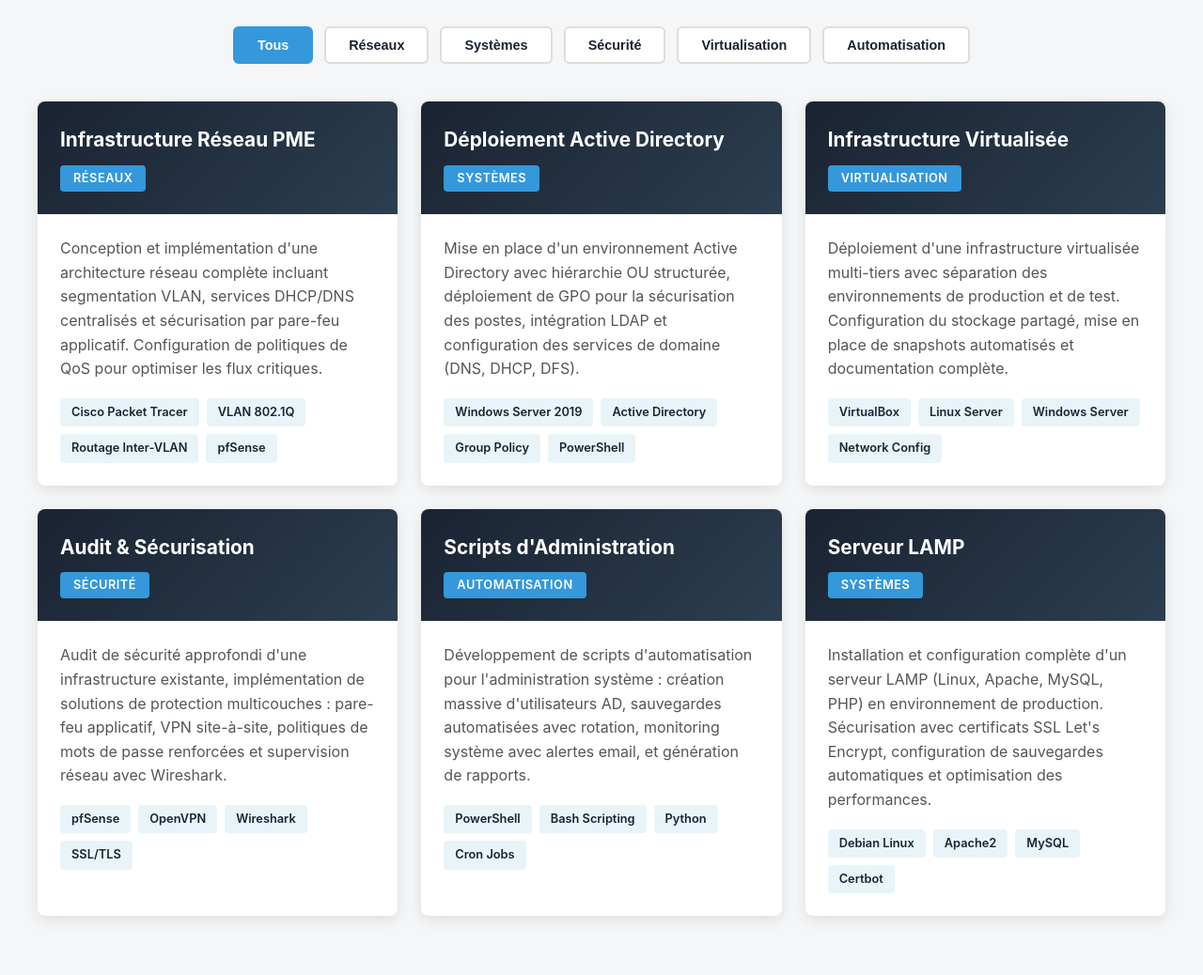
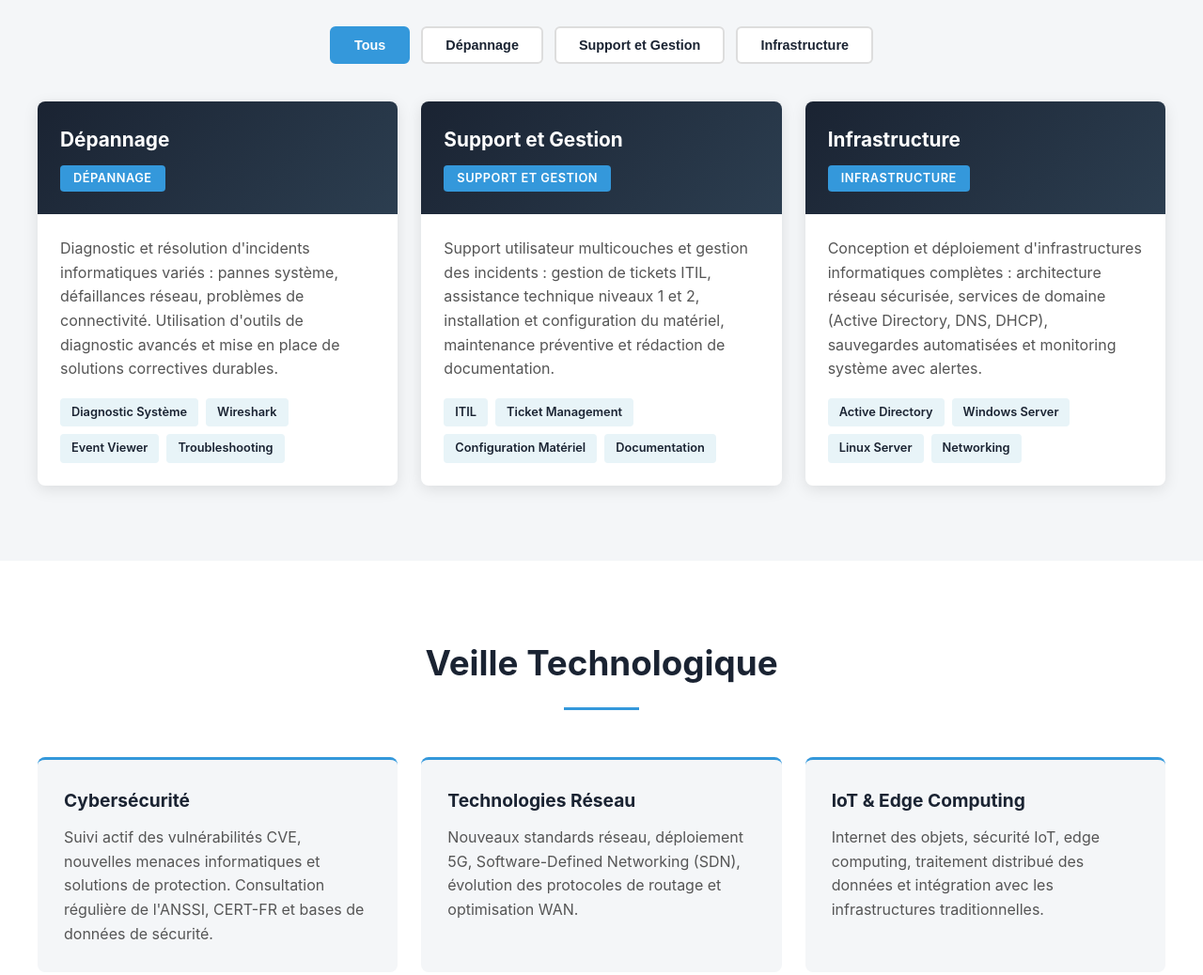
Before and after one commit to alannhoffmann86/portfolio-alann-hoffmann, a plain HTML site: page index.html in a window 1280 px wide. Shown: the part 3100-4138 px from the top of the page at 94% size. Drawn offline with nearby package versions, Linux system fonts and the light colour scheme.

```diff
--- a/index.html
+++ b/index.html
@@ -1183,105 +1183,55 @@
             <h2 class="section-title">Réalisations Techniques</h2>
             <div class="project-filters" role="group" aria-label="Filtres de projets">
                 <button class="filter-btn active" data-filter="all" aria-pressed="true">Tous</button>
-                <button class="filter-btn" data-filter="reseaux" aria-pressed="false">Réseaux</button>
-                <button class="filter-btn" data-filter="systemes" aria-pressed="false">Systèmes</button>
-                <button class="filter-btn" data-filter="securite" aria-pressed="false">Sécurité</button>
-                <button class="filter-btn" data-filter="virtualisation" aria-pressed="false">Virtualisation</button>
-                <button class="filter-btn" data-filter="automatisation" aria-pressed="false">Automatisation</button>
+                <button class="filter-btn" data-filter="depannage" aria-pressed="false">Dépannage</button>
+                <button class="filter-btn" data-filter="support" aria-pressed="false">Support et Gestion</button>
+                <button class="filter-btn" data-filter="infrastructure" aria-pressed="false">Infrastructure</button>
             </div>
             <div class="projects-grid">
-                <article class="project-card" data-category="reseaux">
+                <article class="project-card" data-category="depannage">
                     <div class="project-header">
-                        <h3>Infrastructure Réseau PME</h3>
-                        <span class="project-tag">Réseaux</span>
+                        <h3>Dépannage</h3>
+                        <span class="project-tag">Dépannage</span>
                     </div>
                     <div class="project-body">
-                        <p>Conception et implémentation d'une architecture réseau complète incluant segmentation VLAN, services DHCP/DNS centralisés et sécurisation par pare-feu applicatif. Configuration de politiques de QoS pour optimiser les flux critiques.</p>
+                        <p>Diagnostic et résolution d'incidents informatiques variés : pannes système, défaillances réseau, problèmes de connectivité. Utilisation d'outils de diagnostic avancés et mise en place de solutions correctives durables.</p>
                         <div class="project-tech">
-                            <span class="tech-badge">Cisco Packet Tracer</span>
-                            <span class="tech-badge">VLAN 802.1Q</span>
-                            <span class="tech-badge">Routage Inter-VLAN</span>
-                            <span class="tech-badge">pfSense</span>
+                            <span class="tech-badge">Diagnostic Système</span>
+                            <span class="tech-badge">Wireshark</span>
+                            <span class="tech-badge">Event Viewer</span>
+                            <span class="tech-badge">Troubleshooting</span>
                         </div>
                     </div>
                 </article>
 
-                <article class="project-card" data-category="systemes">
+                <article class="project-card" data-category="support">
                     <div class="project-header">
-                        <h3>Déploiement Active Directory</h3>
-                        <span class="project-tag">Systèmes</span>
+                        <h3>Support et Gestion</h3>
+                        <span class="project-tag">Support et Gestion</span>
                     </div>
                     <div class="project-body">
-                        <p>Mise en place d'un environnement Active Directory avec hiérarchie OU structurée, déploiement de GPO pour la sécurisation des postes, intégration LDAP et configuration des services de domaine (DNS, DHCP, DFS).</p>
+                        <p>Support utilisateur multicouches et gestion des incidents : gestion de tickets ITIL, assistance technique niveaux 1 et 2, installation et configuration du matériel, maintenance préventive et rédaction de documentation.</p>
                         <div class="project-tech">
-                            <span class="tech-badge">Windows Server 2019</span>
-                            <span class="tech-badge">Active Directory</span>
-                            <span class="tech-badge">Group Policy</span>
-                            <span class="tech-badge">PowerShell</span>
+                            <span class="tech-badge">ITIL</span>
+                            <span class="tech-badge">Ticket Management</span>
+                            <span class="tech-badge">Configuration Matériel</span>
+                            <span class="tech-badge">Documentation</span>
                         </div>
                     </div>
                 </article>
 
-                <article class="project-card" data-category="virtualisation">
+                <article class="project-card" data-category="infrastructure">
                     <div class="project-header">
-                        <h3>Infrastructure Virtualisée</h3>
-                        <span class="project-tag">Virtualisation</span>
+                        <h3>Infrastructure</h3>
+                        <span class="project-tag">Infrastructure</span>
                     </div>
                     <div class="project-body">
-                        <p>Déploiement d'une infrastructure virtualisée multi-tiers avec séparation des environnements de production et de test. Configuration du stockage partagé, mise en place de snapshots automatisés et documentation complète.</p>
+                        <p>Conception et déploiement d'infrastructures informatiques complètes : architecture réseau sécurisée, services de domaine (Active Directory, DNS, DHCP), sauvegardes automatisées et monitoring système avec alertes.</p>
                         <div class="project-tech">
-                            <span class="tech-badge">VirtualBox</span>
+                            <span class="tech-badge">Active Directory</span>
+                            <span class="tech-badge">Windows Server</span>
                             <span class="tech-badge">Linux Server</span>
-                            <span class="tech-badge">Windows Server</span>
-                            <span class="tech-badge">Network Config</span>
-                        </div>
-                    </div>
-                </article>
-
-                <article class="project-card" data-category="securite">
-                    <div class="project-header">
-                        <h3>Audit & Sécurisation</h3>
-                        <span class="project-tag">Sécurité</span>
-                    </div>
-                    <div class="project-body">
-                        <p>Audit de sécurité approfondi d'une infrastructure existante, implémentation de solutions de protection multicouches : pare-feu applicatif, VPN site-à-site, politiques de mots de passe renforcées et supervision réseau avec Wireshark.</p>
-                        <div class="project-tech">
-                            <span class="tech-badge">pfSense</span>
-                            <span class="tech-badge">OpenVPN</span>
-                            <span class="tech-badge">Wireshark</span>
-                            <span class="tech-badge">SSL/TLS</span>
-                        </div>
-                    </div>
-                </article>
-
-                <article class="project-card" data-category="automatisation">
-                    <div class="project-header">
-                        <h3>Scripts d'Administration</h3>
-                        <span class="project-tag">Automatisation</span>
-                    </div>
-                    <div class="project-body">
-                        <p>Développement de scripts d'automatisation pour l'administration système : création massive d'utilisateurs AD, sauvegardes automatisées avec rotation, monitoring système avec alertes email, et génération de rapports.</p>
-                        <div class="project-tech">
-                            <span class="tech-badge">PowerShell</span>
-                            <span class="tech-badge">Bash Scripting</span>
-                            <span class="tech-badge">Python</span>
-                            <span class="tech-badge">Cron Jobs</span>
-                        </div>
-                    </div>
-                </article>
-
-                <article class="project-card" data-category="systemes">
-                    <div class="project-header">
-                        <h3>Serveur LAMP</h3>
-                        <span class="project-tag">Systèmes</span>
-                    </div>
-                    <div class="project-body">
-                        <p>Installation et configuration complète d'un serveur LAMP (Linux, Apache, MySQL, PHP) en environnement de production. Sécurisation avec certificats SSL Let's Encrypt, configuration de sauvegardes automatiques et optimisation des performances.</p>
-                        <div class="project-tech">
-                            <span class="tech-badge">Debian Linux</span>
-                            <span class="tech-badge">Apache2</span>
-                            <span class="tech-badge">MySQL</span>
-                            <span class="tech-badge">Certbot</span>
+                            <span class="tech-badge">Networking</span>
                         </div>
                     </div>
                 </article>
@@ -1298,20 +1248,8 @@
                     <p>Suivi actif des vulnérabilités CVE, nouvelles menaces informatiques et solutions de protection. Consultation régulière de l'ANSSI, CERT-FR et bases de données de sécurité.</p>
                 </article>
                 <article class="veille-card">
-                    <h3>Cloud Computing</h3>
-                    <p>Évolution des plateformes cloud (AWS, Azure, Google Cloud), technologies de conteneurisation, orchestration Kubernetes et architectures cloud-native.</p>
-                </article>
-                <article class="veille-card">
                     <h3>Technologies Réseau</h3>
                     <p>Nouveaux standards réseau, déploiement 5G, Software-Defined Networking (SDN), évolution des protocoles de routage et optimisation WAN.</p>
-                </article>
-                <article class="veille-card">
-                    <h3>DevOps & Infrastructure as Code</h3>
-                    <p>Pratiques DevOps, pipelines CI/CD, Infrastructure as Code avec Terraform et Ansible, automatisation des déploiements et gestion de configuration.</p>
-                </article>
-                <article class="veille-card">
-                    <h3>Virtualisation & Containers</h3>
-                    <p>Évolution des hyperviseurs, technologies de conteneurisation (Docker, Podman), optimisation des ressources virtualisées et migration vers le cloud.</p>
                 </article>
                 <article class="veille-card">
                     <h3>IoT & Edge Computing</h3>
```
